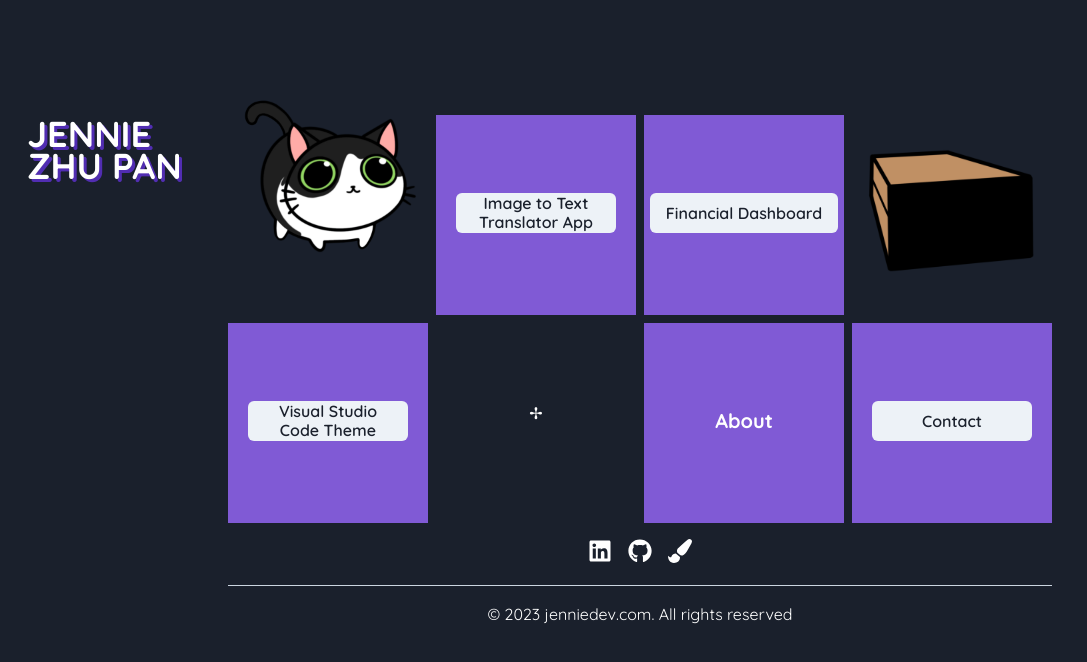
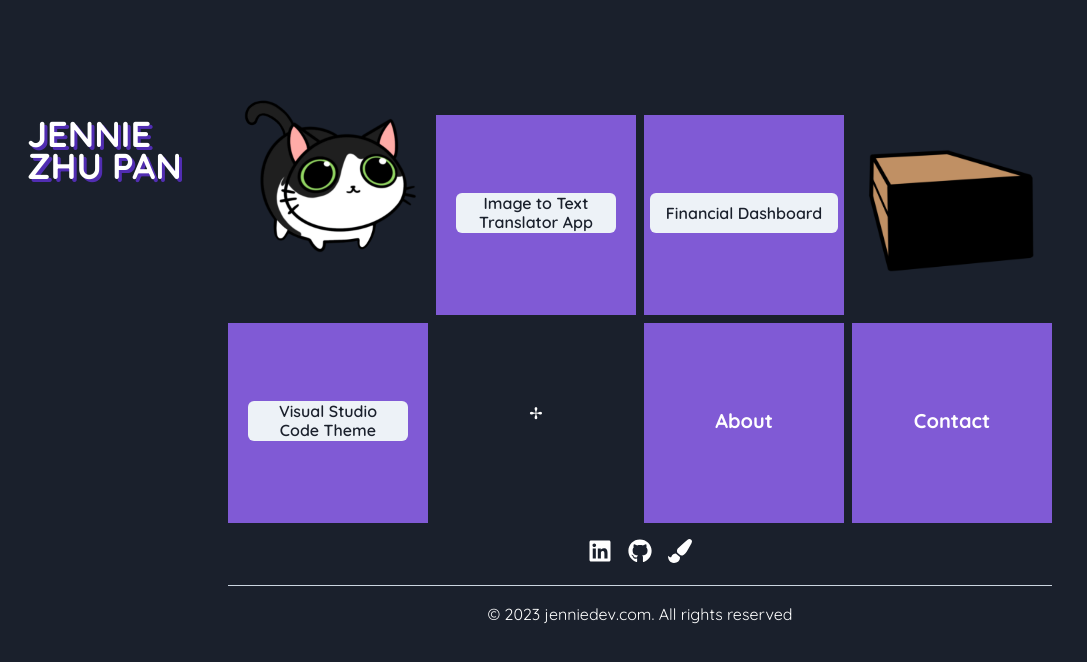
Before and after one commit to jzhupan/React-Portfolio, a React (Vite) app in the folder react-project/: page / in a window 1280 px wide. Shown: the top 662 px of the page, without its empty margins (0-1087 px from the left). Built offline with nearby package versions, Linux system fonts and the light colour scheme.

Commit message:
updating modals, removing button's background color for a better ui design according to my portfolio design vision.

```diff
--- a/react-project/src/components/ContactModal.jsx
+++ b/react-project/src/components/ContactModal.jsx
@@ -19,8 +19,15 @@ const ContactModal = () => {
       <Button
         mt={4}
         onClick={onOpen}
-        w={["95%", "90%", "85%", "80%"]}
-        whiteSpace="normal"
+        className="modal-btn"
+        bg="none"
+        color="white"
+        fontWeight="bold"
+        fontSize="xl"
+        _hover={{
+          background: "none",
+          color: "white",
+        }}
       >
         Contact
       </Button>
```
